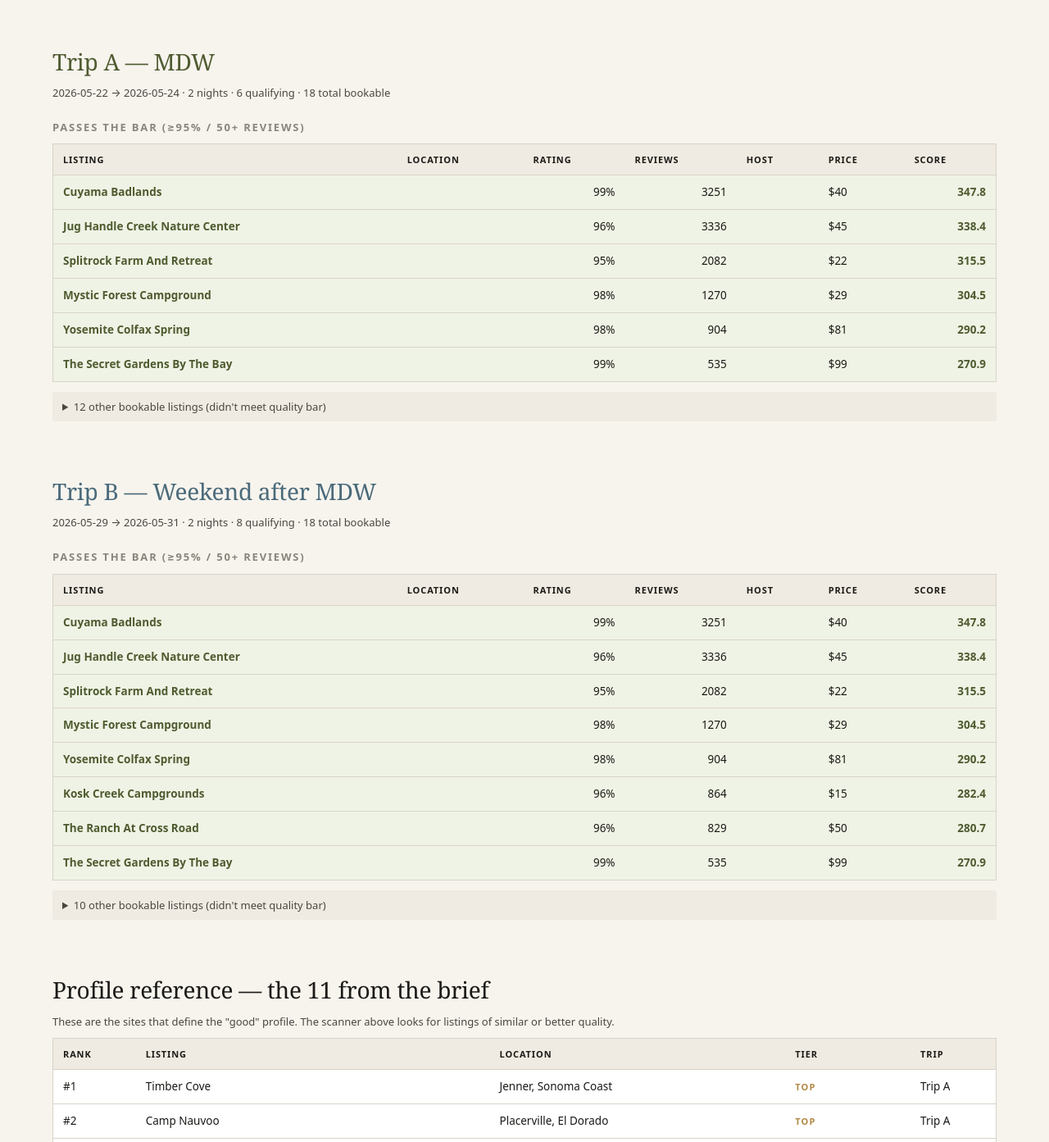
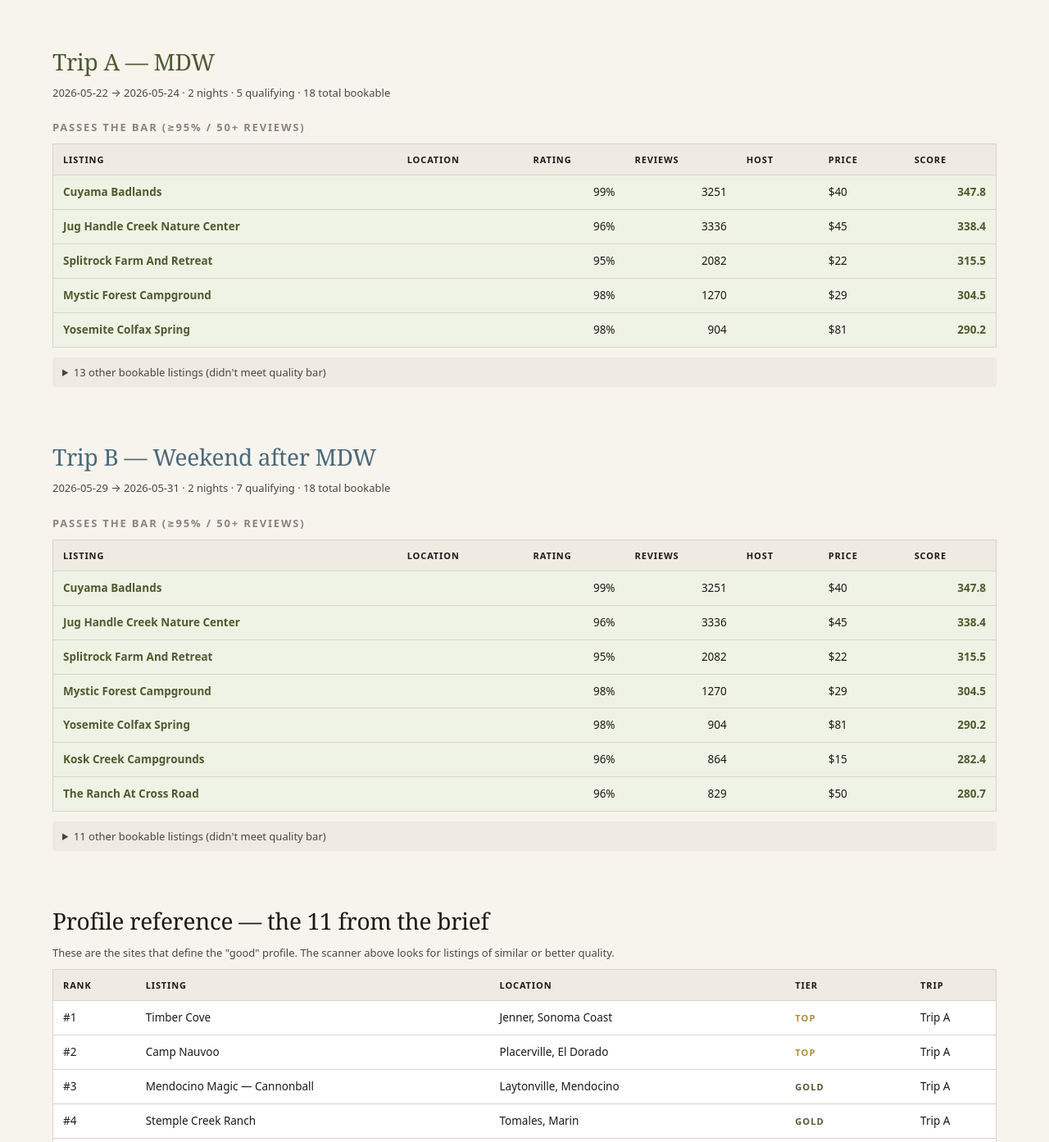
Before and after one commit to aprousis15-tech/camp-watch, a website: page docs/index.html in a window 1280 px wide. Shown: the part 1407-2800 px from the top of the page at 82% size. Drawn offline with Linux system fonts and the light colour scheme.

Commit message:
state + docs: refresh

```diff
--- a/docs/index.html
+++ b/docs/index.html
@@ -62,7 +62,7 @@
     <header>
       <h1>camp-watch</h1>
       <p>Hipcamp openings within ~2.5h of SF for Memorial Day weekend (Fri May 22 → Sun May 24) and the weekend after (Fri May 29 → Sun May 31). Scanning every 5 min; rows highlighted in green pass the quality bar (≥95% rating, ≥50 reviews).</p>
-      <p class="stamp">Last update: 2026-10-21 15:28 UTC · 14 qualifying / 36 bookable now · 16 total seen since first run</p>
+      <p class="stamp">Last update: 2026-10-21 19:31 UTC · 12 qualifying / 36 bookable now · 16 total seen since first run</p>
     </header>
 
 
@@ -208,7 +208,7 @@
 
     <section class="trip trip-a">
       <h2>Trip A — MDW</h2>
-      <p class="meta">2026-05-22 → 2026-05-24 · 2 nights · 6 qualifying · 18 total bookable</p>
+      <p class="meta">2026-05-22 → 2026-05-24 · 2 nights · 5 qualifying · 18 total bookable</p>
 
       <h3>Passes the bar (≥95% / 50+ reviews)</h3>
       <table>
@@ -259,20 +259,11 @@
     <td></td>
     <td>$81 </td>
     <td class="num score">290.2</td>
-  </tr>
-<tr class="row pass">
-    <td class="title"><a href="https://www.hipcamp.com/en-US/land/california-the-secret-gardens-by-the-bay-6p0h075e?arrive=2026-05-22&amp;depart=2026-05-24&amp;adults=4" target="_blank" rel="noopener">The Secret Gardens By The Bay</a></td>
-    <td></td>
-    <td class="num">99%</td>
-    <td class="num">535</td>
-    <td></td>
-    <td>$99 </td>
-    <td class="num score">270.9</td>
   </tr></tbody>
       </table>
 
       <details>
-        <summary>12 other bookable listings (didn't meet quality bar)</summary>
+        <summary>13 other bookable listings (didn't meet quality bar)</summary>
         <table>
           <thead>
             <tr><th>Listing</th><th>Location</th><th>Rating</th><th>Reviews</th><th>Host</th><th>Price</th><th>Score</th></tr>
@@ -330,6 +321,15 @@
     <td></td>
     <td>$50 </td>
     <td class="num score">280.7</td>
+  </tr>
+<tr class="row">
+    <td class="title"><a href="https://www.hipcamp.com/en-US/land/california-the-secret-gardens-by-the-bay-6p0h075e?arrive=2026-05-22&amp;depart=2026-05-24&amp;adults=4" target="_blank" rel="noopener">The Secret Gardens By The Bay</a></td>
+    <td></td>
+    <td class="num">99%</td>
+    <td class="num">535</td>
+    <td></td>
+    <td>$99 </td>
+    <td class="num score">270.9</td>
   </tr>
 <tr class="row">
     <td class="title"><a href="https://www.hipcamp.com/en-US/land/california-saddle-mountain-carmel-mxvhn1jv?arrive=2026-05-22&amp;depart=2026-05-24&amp;adults=4" target="_blank" rel="noopener">Saddle Mountain Carmel</a></td>
@@ -392,7 +392,7 @@
 
     <section class="trip trip-b">
       <h2>Trip B — Weekend after MDW</h2>
-      <p class="meta">2026-05-29 → 2026-05-31 · 2 nights · 8 qualifying · 18 total bookable</p>
+      <p class="meta">2026-05-29 → 2026-05-31 · 2 nights · 7 qualifying · 18 total bookable</p>
 
       <h3>Passes the bar (≥95% / 50+ reviews)</h3>
       <table>
@@ -461,20 +461,11 @@
     <td></td>
     <td>$50 </td>
     <td class="num score">280.7</td>
-  </tr>
-<tr class="row pass">
-    <td class="title"><a href="https://www.hipcamp.com/en-US/land/california-the-secret-gardens-by-the-bay-6p0h075e?arrive=2026-05-29&amp;depart=2026-05-31&amp;adults=4" target="_blank" rel="noopener">The Secret Gardens By The Bay</a></td>
-    <td></td>
-    <td class="num">99%</td>
-    <td class="num">535</td>
-    <td></td>
-    <td>$99 </td>
-    <td class="num score">270.9</td>
   </tr></tbody>
       </table>
 
       <details>
-        <summary>10 other bookable listings (didn't meet quality bar)</summary>
+        <summary>11 other bookable listings (didn't meet quality bar)</summary>
         <table>
           <thead>
             <tr><th>Listing</th><th>Location</th><th>Rating</th><th>Reviews</th><th>Host</th><th>Price</th><th>Score</th></tr>
@@ -514,6 +505,15 @@
     <td></td>
     <td>$30 </td>
     <td class="num score">290.3</td>
+  </tr>
+<tr class="row">
+    <td class="title"><a href="https://www.hipcamp.com/en-US/land/california-the-secret-gardens-by-the-bay-6p0h075e?arrive=2026-05-29&amp;depart=2026-05-31&amp;adults=4" target="_blank" rel="noopener">The Secret Gardens By The Bay</a></td>
+    <td></td>
+    <td class="num">99%</td>
+    <td class="num">535</td>
+    <td></td>
+    <td>$99 </td>
+    <td class="num score">270.9</td>
   </tr>
 <tr class="row">
     <td class="title"><a href="https://www.hipcamp.com/en-US/land/california-saddle-mountain-carmel-mxvhn1jv?arrive=2026-05-29&amp;depart=2026-05-31&amp;adults=4" target="_blank" rel="noopener">Saddle Mountain Carmel</a></td>
```
